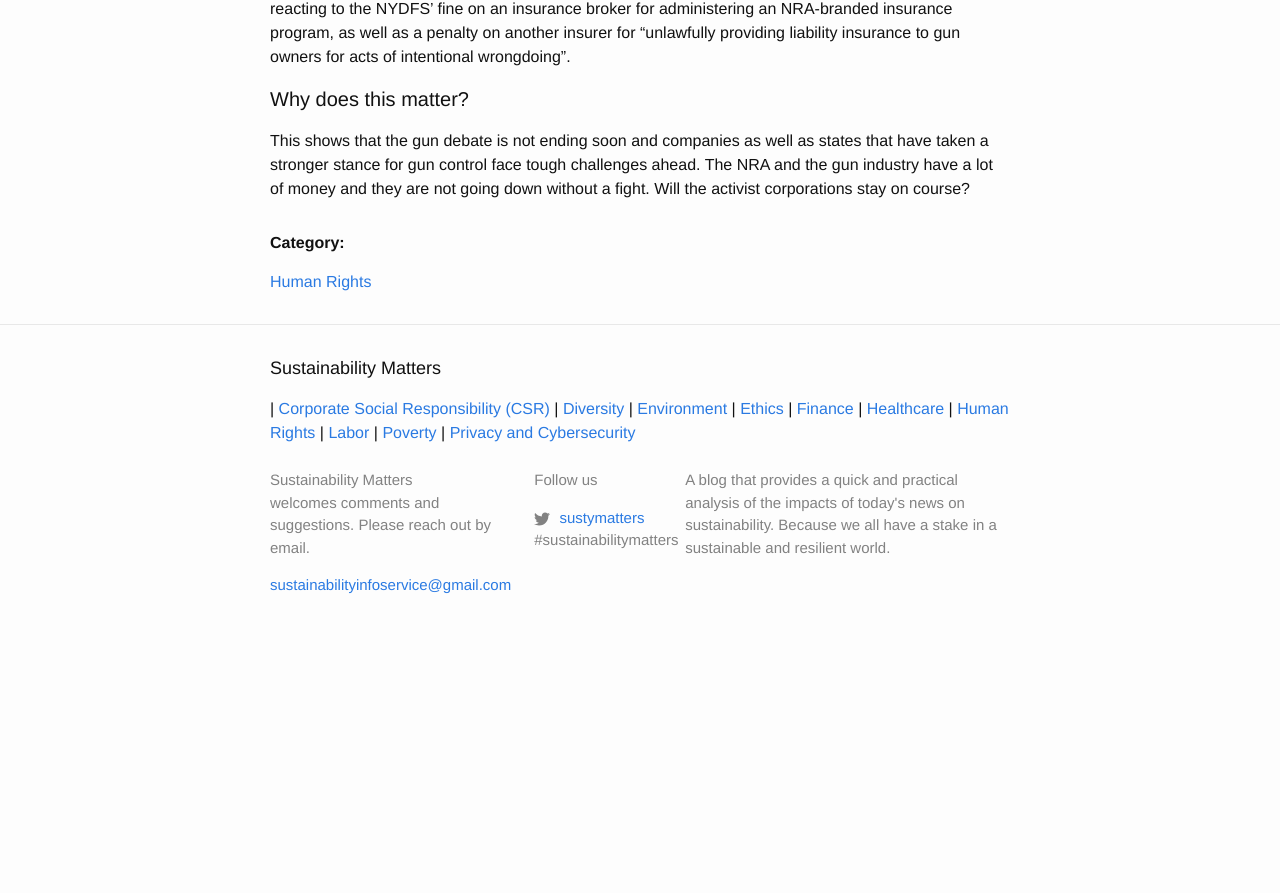
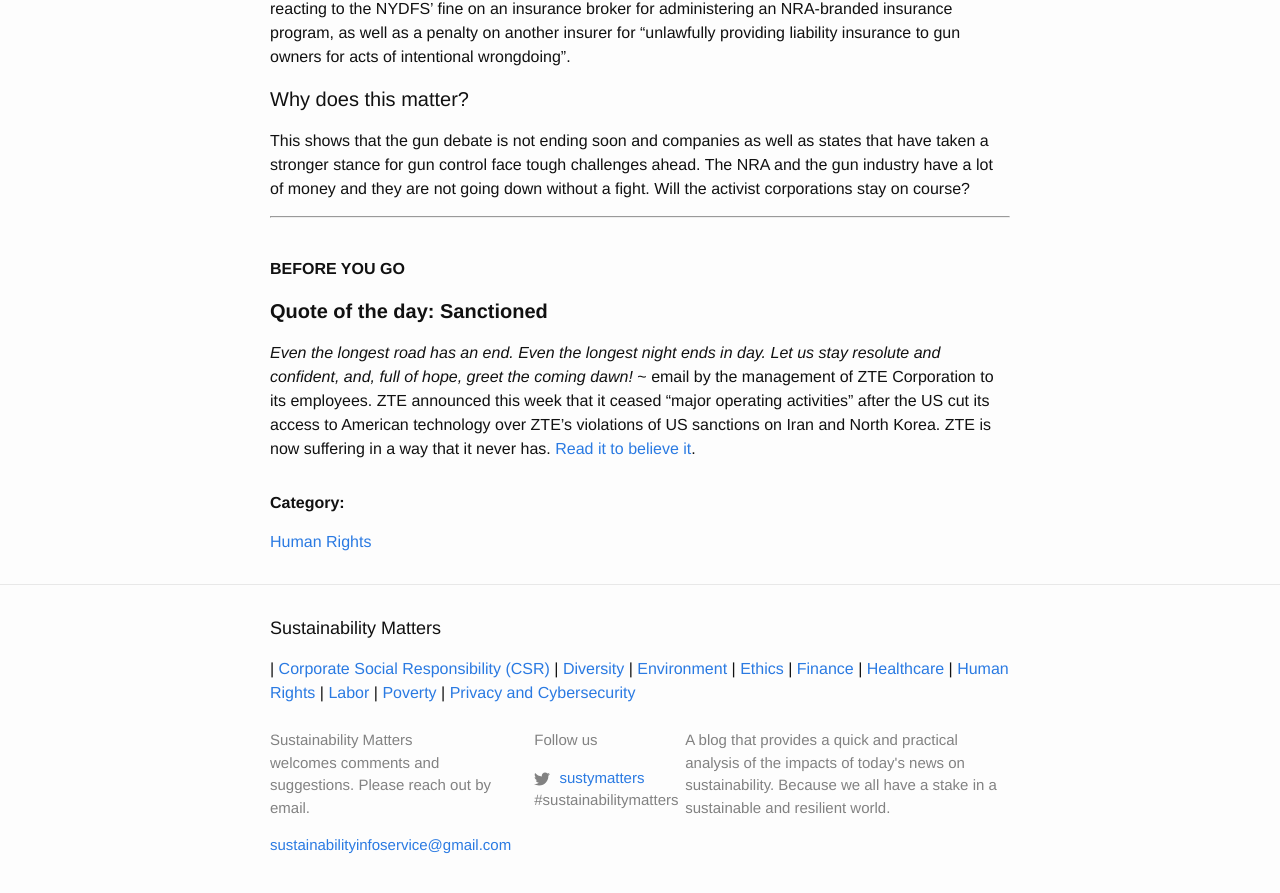
Before and after one commit to Sparkleleuk/Sustainability_Matters, a Jekyll site: the page built from _posts/2018-05-11-gun.markdown, in a window 1280 px wide and 900 px high, scrolled down 823 px. Shown: the top 893 px of the window. Built offline with Jekyll 4.4.1, drawn with Linux system fonts in a browser that asks for light colours; before the commit the page ends 1480 px from its top, so only the background shows below that.

Commit message:
fix post

```diff
--- a/_posts/2018-05-11-gun.markdown
+++ b/_posts/2018-05-11-gun.markdown
@@ -20,3 +20,12 @@ The NRA is accusing New York state of running a “blacklisting campaign” to s
 #### Why does this matter?
 
 This shows that the gun debate is not ending soon and companies as well as states that have taken a stronger stance for gun control face tough challenges ahead. The NRA and the gun industry have a lot of money and they are not going down without a fight. Will the activist corporations stay on course?
+
+* * *
+<br />
+
+**BEFORE YOU GO**
+
+#### **Quote of the day: Sanctioned**
+
+<em>Even the longest road has an end. Even the longest night ends in day. Let us stay resolute and confident, and, full of hope, greet the coming dawn!</em> ~ email by the management of ZTE Corporation to its employees. ZTE announced this week that it ceased "major operating activities" after the US cut its access to American technology over ZTE's violations of US sanctions on Iran and North Korea. ZTE is now suffering in a way that it never has. <a href="https://www.nytimes.com/2018/05/09/technology/zte-china-us-trade-war.html" target="_blank">Read it to believe it</a>.
```
